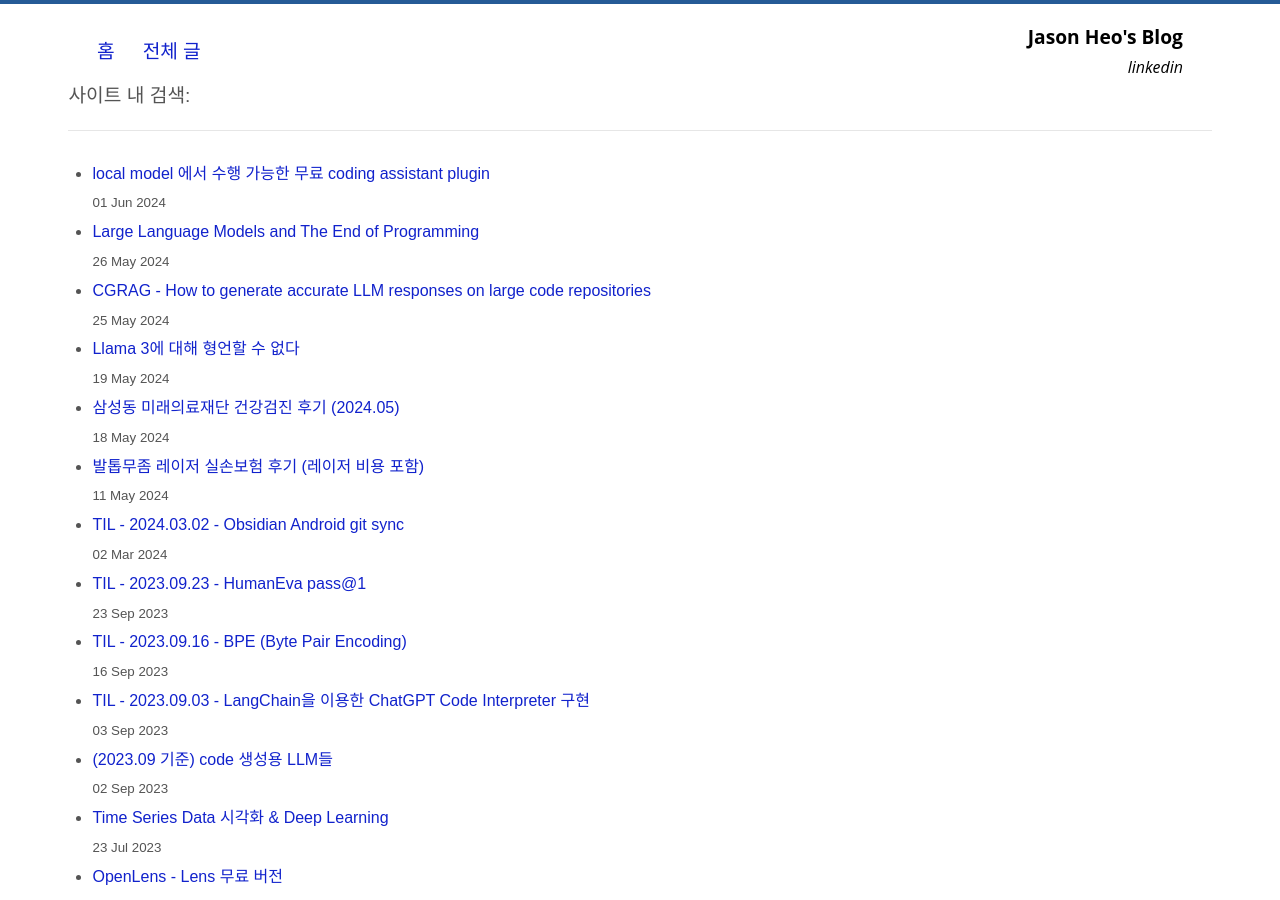
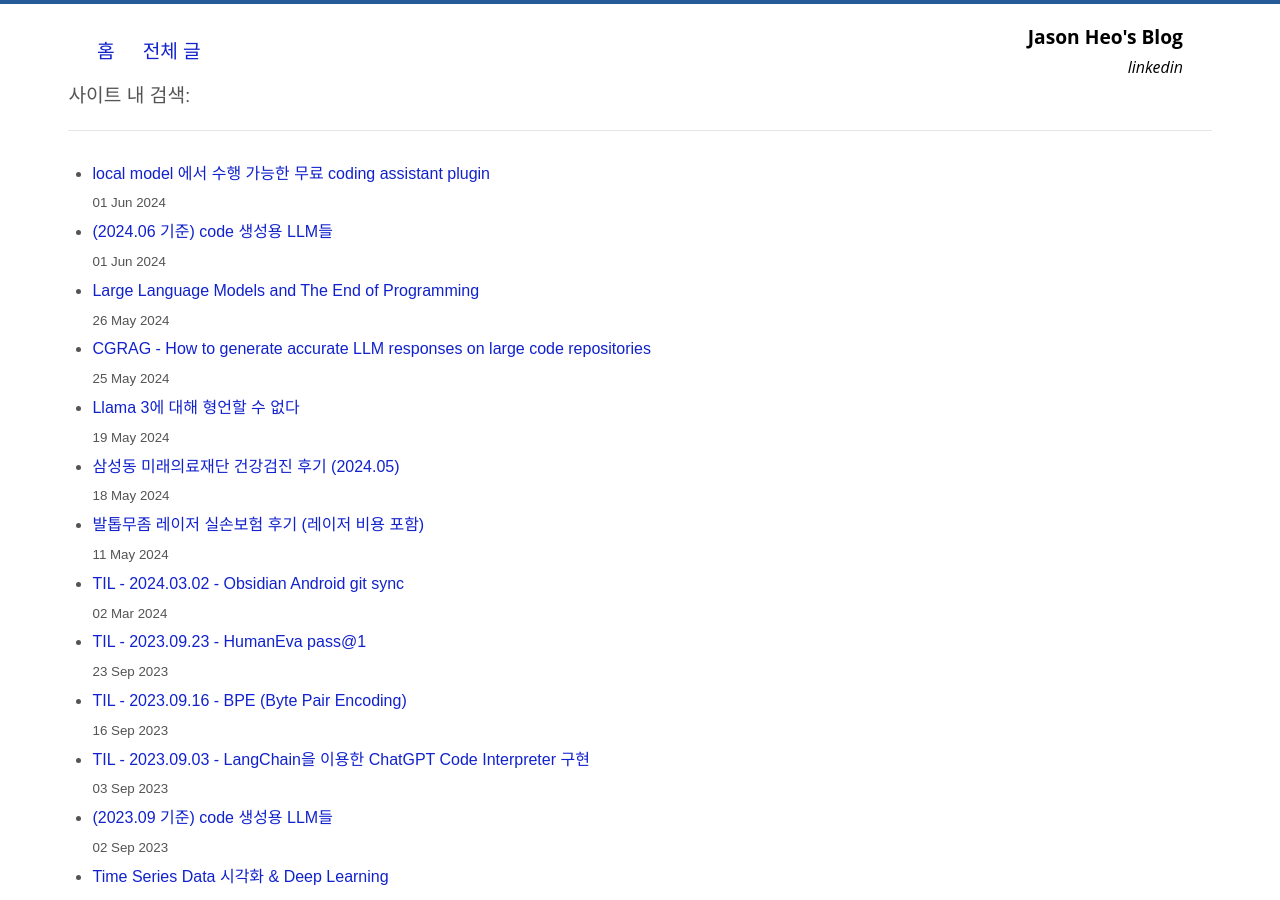
Before and after one commit to jason-heo/jason-heo.github.io, a Jekyll site: the page built from all_posts.html, in a window 1280 px wide and 900 px high. Built offline with Jekyll 4.4.1, drawn with Linux system fonts in a browser that asks for light colours; comment, search, counter and statistics services are not loaded; some of the changed lines change nothing that is shown.

Commit message:
code gen model

```diff
--- /dev/null
+++ b/_posts/2024-06-01-llms-for-code-gen.md
@@ -0,0 +1,89 @@
+---
+layout: post
+title: "(2024.06 기준) code 생성용 LLM들"
+categories: "llm"
+---
+
+작년 9월에 [(2023.09 기준) code 생성용 LLM들](/llm/2023/09/02/llms-for-code-gen.html)라는 글을 적었었다.
+
+2024년 06월 기준으로도 적어본다. 워낙 발전 속도가 빠른 분야이다보니 9개월이 지난 현재 시점에서는 새롭고 더 성능 좋은 모델이 많이 나온 것으로 보인다.
+
+본인도 아래에 있는 모델을 모두 테스트해본 것은 아닌 점을 밝힌다.
+
+### Llama 3 70B Instruct
+
+2024.06 기준으로 chatbot arena leaderboard의 coding 분야에서 당당히 12 위를 차지하고 있다. 1위~11위는 모두 closed-weight model이므로 공개된 model 중에서는 Llama 3 70B Instruct가 1위이다.
+
+출처: https://chat.lmsys.org/?leaderboard=
+
+<img style="width: 100%; max-width: 700px;" src="/images/2024/06/01/llama3-leaderboard.png" />
+
+code 생성 전용 모델이 아님에도 점수가 꽤나 높다. 심지어 GPT-4-0314보다 순위가 높다.
+
+### Codestral
+
+2024년 5월 29일에 발표된 아주 따끈따끈한 model이다. model size는 22B이다.
+
+Llama 3 70B는 code 생성 전용 모델이 아니었지만 Codestral은 code를 많이 학습한 모델이다. 그래서 그런지 size가 22B임에도 Llama 3 70B Instruct보다 점수가 높다 (Codestral 개발사에서 측정한 점수라는 걸 감안하자)
+
+<img style="width: 100%; max-width: 500px;" src="/images/2024/06/01/codestral.png" />
+
+(출처: https://mistral.ai/news/codestral/)
+
+leaderborad에서 점수를 보면 좋겠는데 아직 못 찾았다.
+
+그런데 사람들 평은 무척 좋아보인다.
+
+Codestral 발표이후 reddit에 다음과 같은 글이 올라왔는데 댓글이 많이 달렸으므로 궁금한 분들은 한번 읽어보자.
+
+[Codestral: Mistral AI first-ever code model](https://www.reddit.com/r/LocalLLaMA/comments/1d3df1n/)
+
+그리고 며칠 뒤에는 다음과 같은 제목의 글이 올라와 있다.
+
+[Codestral solved a problem in two messages that I couldn't resolve with bouncing around between GPT4o, GPT-4 and Claude Opus for an hour.](https://www.reddit.com/r/LocalLLaMA/comments/1d86di0)
+
+GPT-4o로 1시간이 걸려도 못 풀었던 것을  Codestral에서는 단 2줄로 풀었다고 한다.
+
+### AutoCoder
+
+model size: 33B, 6.7B
+
+reddit 글을 읽다가 알게된 model이다.
+
+https://www.reddit.com/r/LocalLLaMA/comments/1d3qx5q
+
+Abstract 내용만 보면 AutoCoder가 GPT-4 Turbo와 GPT-4o를 뛰어넘는다고 한다.
+
+> We introduce AutoCoder, the first Large Language Model to surpass GPT-4 Turbo (April 2024) and GPT-4o in pass@1 on the Human Eval benchmark test (90.9% vs. 90.2%).
+
+code 생성 능력도 능력이지만 code interpreter 기능이 좋다고 한다.
+
+> In addition, AutoCoder offers a more versatile code interpreter compared to GPT-4 Turbo and GPT-4o
+
+(근데 code interpreter는 model이 아니라 LLM과 상호 작용하는 agent일텐데, 어떤 점이 code interpreter 관점에서 AutoCoder model이 좋다는 것인지는 아직 잘 모르겠다)
+
+base model은 DeepSeek Coder라고 한다.
+
+### CodeQwen 1.5
+
+model size: 7B
+
+위의 AutCoder reddit 댓글에서 알게된 모델이다.
+
+size가 7B 밖에 안되는데 HumanEval+ 점수는 AutoCoder 33B보다 점수가 높다. (다만, `+`가 안 붙은 그냥 HumanEval에서는 AutoCoder 33B가 더 높다)
+
+<img style="width: 100%; max-width: 500px;" src="/images/2024/06/01/code-qwen-15.png" />
+
+reddit 댓글 https://www.reddit.com/r/LocalLLaMA/comments/1d3qx5q 를 읽어보면 CodeQwen의 평가가 극과 극을 달리는 듯 하다.
+
+- 댓글 1: "In my experience CodeQwen can produce great code and terrible one, on a random basis"
+- 댓글 2: "Up until the release of gpt4o codeqwen was my go to model. It’s literally magic"
+- 댓글 3: "I saw this chart and downloaded codeqwen to use with Contine as a Copilot alternative in VS code. It's so bad. It can't stick to the requests and generates stuff I don't want. On the other hand, llama 3 70B is way better with the same prompts"
+
+### DeepSeek Coder
+
+model size: 1.3B, 5.7B, 6.7B and 33B
+
+요것도 꽤나 언급되는 모델로 보인다.
+
+DeepSeek과 Qwen 둘다 중국 기업의 모델이다. 우리나라 기업의 모델이 안 보여 많이 아쉬웠다.
```
Also changed, not shown: _posts/2023-09-02-llms-for-code-gen.md (renamed from _posts/2023-09-02-llm-for-code-gen.md, +1 -1 lines), images/2024/06/01/code-qwen-15.png (added), images/2024/06/01/codestral.png (added), images/2024/06/01/llama3-leaderboard.png (added).
